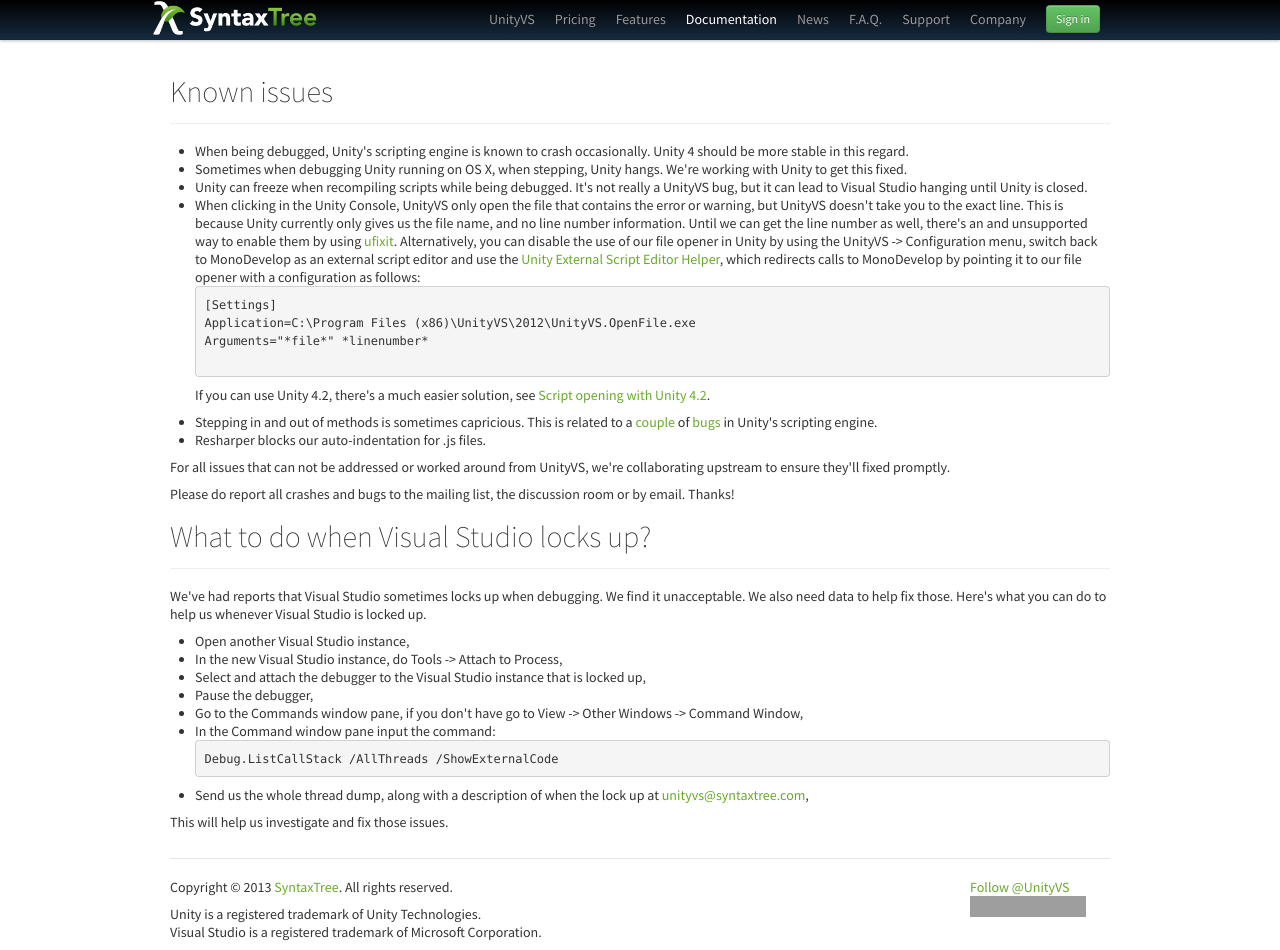
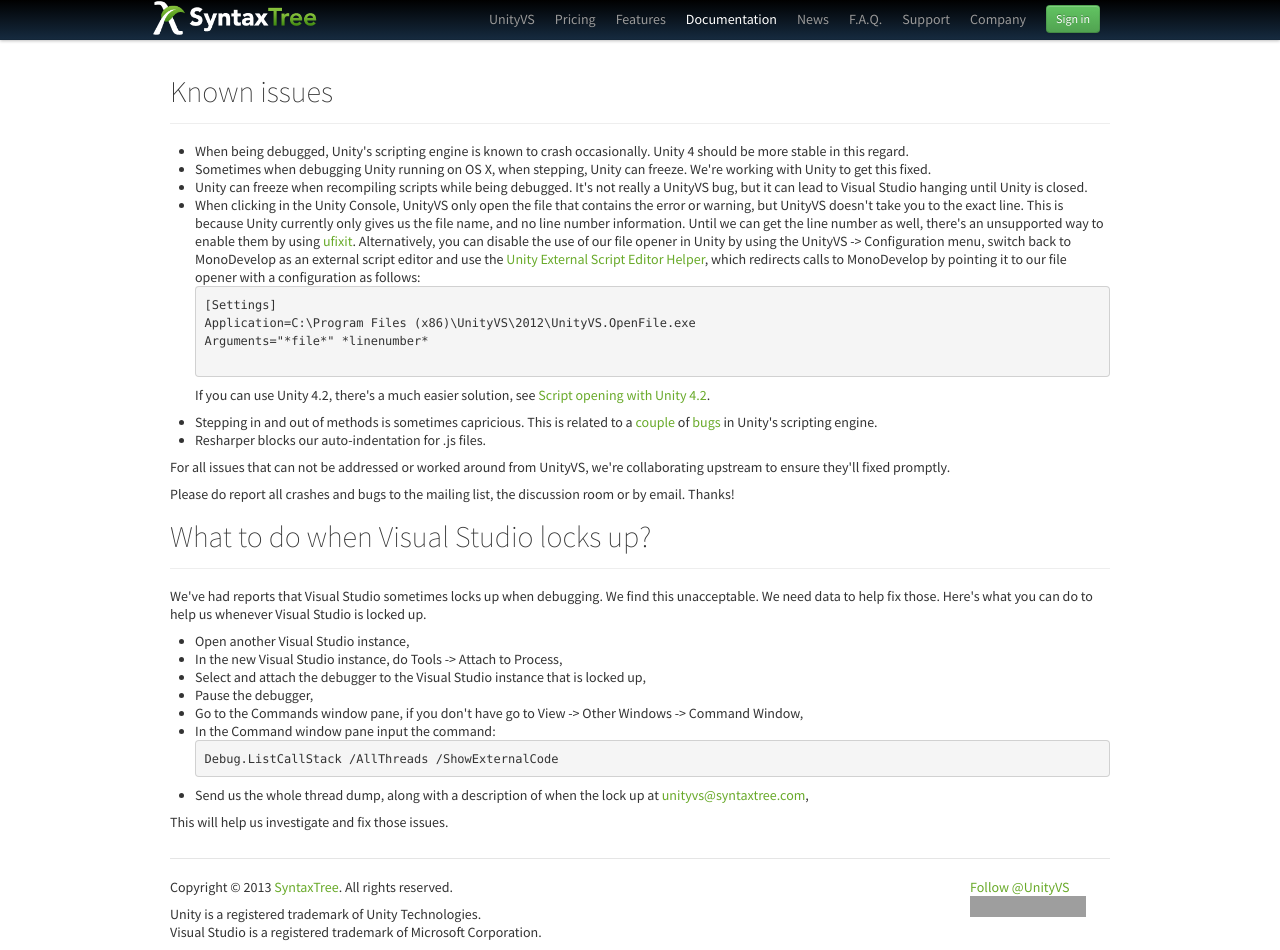
Before and after one commit to syntaxtree/unityvs.com, a Jekyll site: the page built from documentation/issues/index.html, in a window 1280 px wide. Built offline with Jekyll 4.4.1, drawn with Linux system fonts in a browser that asks for light colours; comment, search, counter and statistics services are not loaded; grey boxes are pictures that could not be loaded.

Commit message:
corrections

```diff
--- a/documentation/issues/index.html
+++ b/documentation/issues/index.html
@@ -12,9 +12,9 @@
 
       <ul>
         <li>When being debugged, Unity's scripting engine is known to crash occasionally. Unity 4 should be more stable in this regard.</li>
-        <li>Sometimes when debugging Unity running on OS X, when stepping, Unity hangs. We're working with Unity to get this fixed.</li>
+        <li>Sometimes when debugging Unity running on OS X, when stepping, Unity can freeze. We're working with Unity to get this fixed.</li>
         <li>Unity can freeze when recompiling scripts while being debugged. It's not really a UnityVS bug, but it can lead to Visual Studio hanging until Unity is closed.</li>
-        <li>When clicking in the Unity Console, UnityVS only open the file that contains the error or warning, but UnityVS doesn't take you to the exact line. This is because Unity currently only gives us the file name, and no line number information. Until we can get the line number as well, there's an and unsupported way to enable them by using <a href="http://github.com/syntaxtree/ufixit">ufixit</a>. Alternatively, you can disable the use of our file opener in Unity by using the UnityVS -> Configuration menu, switch back to MonoDevelop as an external script editor and use the <a href="http://wiki.unity3d.com/index.php/Using_Notepad_Plus_Plus_as_a_script_editor#How_to_make_Notepad.2B.2B_jump_to_the_correct_line_number_from_the_error_console">Unity External Script Editor Helper</a>, which redirects calls to MonoDevelop by pointing it to our file opener with a configuration as follows:
+        <li>When clicking in the Unity Console, UnityVS only open the file that contains the error or warning, but UnityVS doesn't take you to the exact line. This is because Unity currently only gives us the file name, and no line number information. Until we can get the line number as well, there's an unsupported way to enable them by using <a href="http://github.com/syntaxtree/ufixit">ufixit</a>. Alternatively, you can disable the use of our file opener in Unity by using the UnityVS -> Configuration menu, switch back to MonoDevelop as an external script editor and use the <a href="http://wiki.unity3d.com/index.php/Using_Notepad_Plus_Plus_as_a_script_editor#How_to_make_Notepad.2B.2B_jump_to_the_correct_line_number_from_the_error_console">Unity External Script Editor Helper</a>, which redirects calls to MonoDevelop by pointing it to our file opener with a configuration as follows:
           <pre>
 [Settings]
 Application=C:\Program Files (x86)\UnityVS\2012\UnityVS.OpenFile.exe
@@ -33,7 +33,7 @@
         <h1>What to do when Visual Studio locks up?</h1>
       </div>
 
-      <p>We've had reports that Visual Studio sometimes locks up when debugging. We find it unacceptable. We also need data to help fix those. Here's what you can do to help us whenever Visual Studio is locked up.</p>
+      <p>We've had reports that Visual Studio sometimes locks up when debugging. We find this unacceptable. We need data to help fix those. Here's what you can do to help us whenever Visual Studio is locked up.</p>
 
       <ul>
         <li>Open another Visual Studio instance,</li>
--- a/faq/index.html
+++ b/faq/index.html
@@ -33,7 +33,7 @@
       <p>UnityVS comes with a preview of this feature.</p>
 
       <h3>7. Is UnityVS localized in any language?</h3>
-      <p>Currently UnityVS is only available in English.</p>
+      <p>UnityVS is currently only available in English.</p>
 
       <div class="page-header">
         <h2>Pricing and licensing</h2>
--- a/index.html
+++ b/index.html
@@ -127,7 +127,7 @@
     <div class="span3">
       <h2>Languages</h2>
       <hr />
-      <p>UnityVS lets you write your scripts in <abbr title="Up to C# 3.5">C#</abbr>, <abbr title="UnityScript is a JavaScript-like language developed for Unity">UnityScript</abbr> and <abbr title="Boo is a fantastic multi-paradigm language">Boo</abbr>. Get <strong>syntax highlighting</strong>, <strong>IntelliSense</strong> and code navigation for your scripts.</p>
+      <p>UnityVS allows you write your scripts in <abbr title="Up to C# 3.5">C#</abbr>, <abbr title="UnityScript is a JavaScript-like language developed for Unity">UnityScript</abbr> and <abbr title="Boo is a fantastic multi-paradigm language">Boo</abbr>. Get <strong>syntax highlighting</strong>, <strong>IntelliSense</strong> and code navigation for your scripts.</p>
     </div>
     <div class="span3">
       <h2>Debugging</h2>
@@ -142,7 +142,7 @@
     <div class="span3">
       <h2>Productivity</h2>
       <hr />
-      <p>UnityVS packs a collection of <strong>productivity features</strong>: code snippets, wizards, tool windows such as the Unity project explorer. UnityVS sends the Unity console directly to Visual Studio.</p>
+      <p>UnityVS is packed with <strong>productivity features</strong>: code snippets, wizards, tool windows such as the Unity project explorer. UnityVS sends the Unity console directly to Visual Studio.</p>
     </div>
   </div>
 
--- a/support/index.html
+++ b/support/index.html
@@ -11,7 +11,7 @@
       </div>
 
       <p>
-        We did our best to make sure that UnityVS works well. Nevertheless, should you face any issue, please don't hesitate touch with us and get support.
+        We are doing our best to make sure that UnityVS works well. Nevertheless, should you face any issue, please don't hesitate to get in touch with us and get support.
       </p>
 
       <ul>
```
Also changed, not shown: other parts of faq/index.html (+1 -1 lines).
